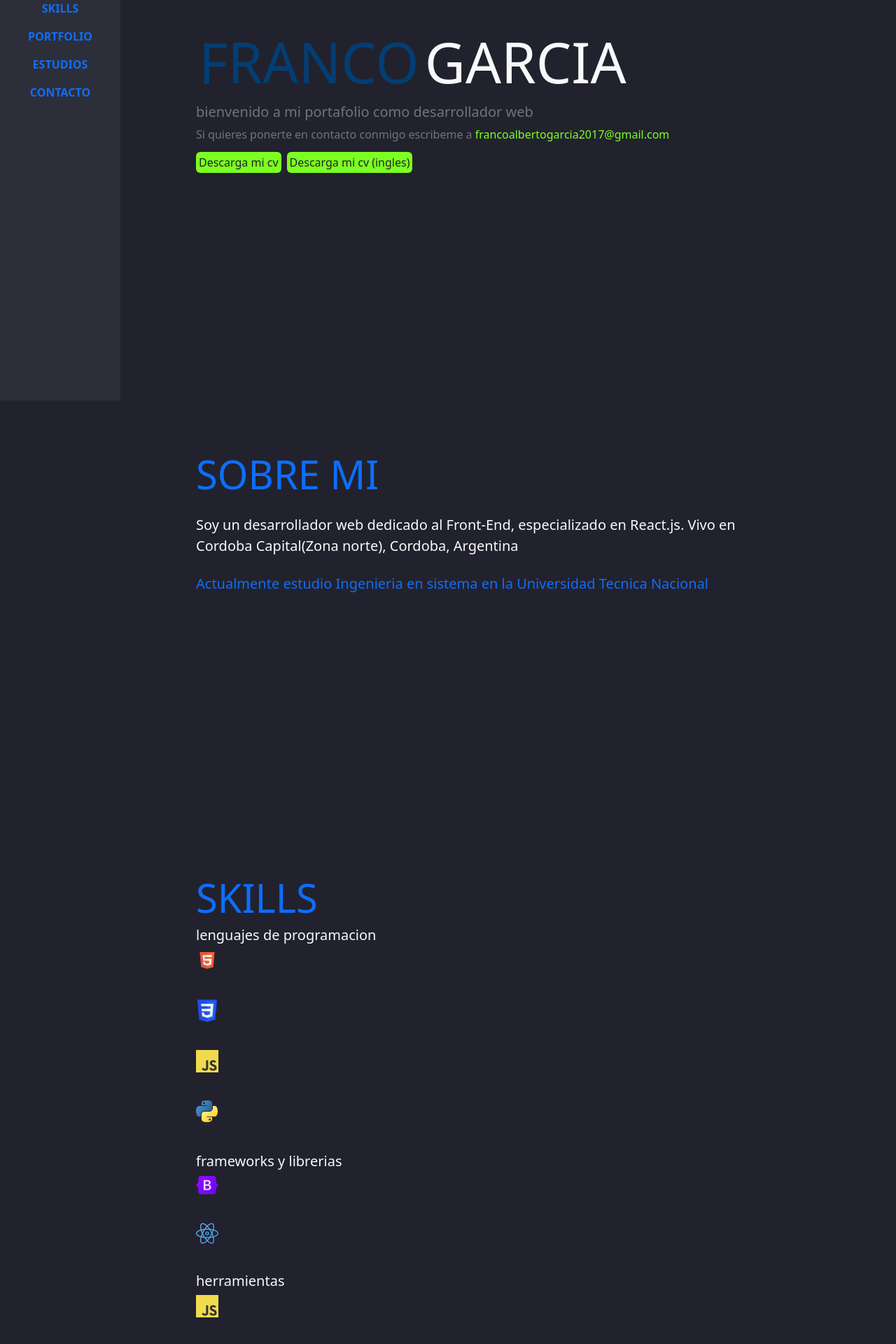
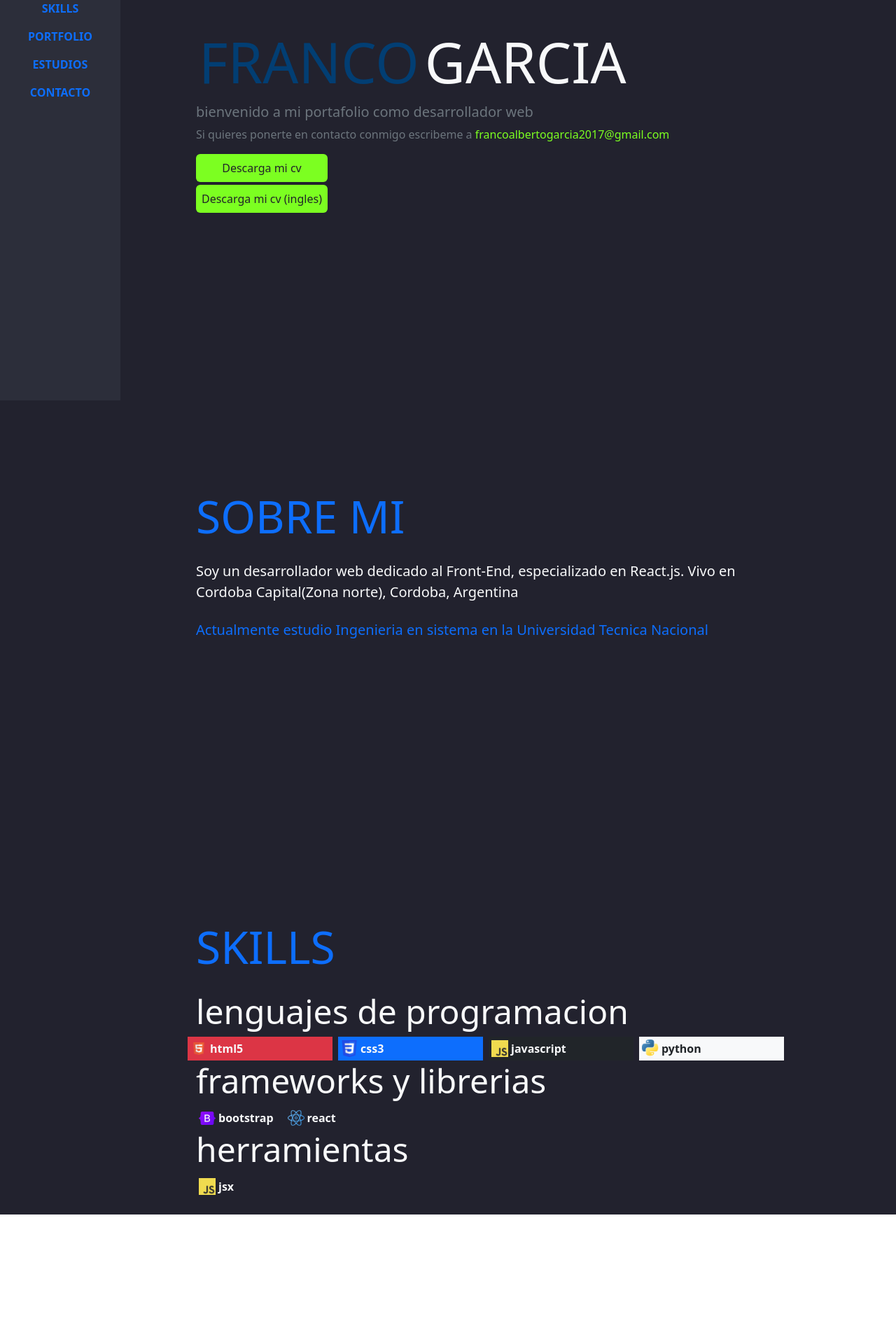
Before and after one commit to francogarcia02/Franco_Garcia-portfolio, a React (Create React App) app: page / in a window 1280 px wide. Shown: the part 228-2148 px from the top of the page at 70% size. After the commit the page ends 1963 px from the top, so only its background shows below. Built offline with nearby package versions, Linux system fonts and the light colour scheme.

Commit message:
seccion añadida

```diff
--- a/src/App.css
+++ b/src/App.css
@@ -56,5 +56,12 @@ hr{
 }
 
 .icon-width{
-  width: 2rem;
+  width: 1.5rem;
 }
+
+.grid{
+  display: grid;
+  grid-template-rows: repeat(2, auto);
+  justify-content: start;
+  gap: 5%;
+}
--- a/src/components/AboutMe/AboutMe.jsx
+++ b/src/components/AboutMe/AboutMe.jsx
@@ -2,7 +2,7 @@ const AboutMe = () =>{
     return(
         <div className="space" id="Sobre-mi">
             <section id="Sobre-mi" className="">
-                <h1 className="display-4 text-primary mb-4">SOBRE MI</h1>
+                <h1 className="display-3 text-primary mb-4">SOBRE MI</h1>
                 <p className="lead text-light mb-4">Soy un desarrollador web dedicado al Front-End, especializado en React.js. Vivo en Cordoba Capital(Zona norte), Cordoba, Argentina</p>
                 <p className="lead text-primary mb-4">Actualmente estudio Ingenieria en sistema en la Universidad Tecnica Nacional</p>
             </section>
--- a/src/components/Presentation/Presentation.jsx
+++ b/src/components/Presentation/Presentation.jsx
@@ -9,13 +9,9 @@ const Presentation = () =>{
                 <h5 className="text-secondary">bienvenido a mi portafolio como desarrollador web</h5>
             </div>
             <p className="text-secondary">Si quieres ponerte en contacto conmigo escribeme a <a className="text-green text-decoration-none" href="mailto:francoalbertogarcia2017@gmail.com">francoalbertogarcia2017@gmail.com</a></p>
-            <div className="d-flex flex-row">
-                <div className="me-2">
-                    <a className="text-decoration-none bg-green text-dark p-1 text-center  rounded" href="assets/pdfs/FrancoGarcia-Curriculum.pdf">Descarga mi cv</a>
-                </div>
-                <div>
-                    <a className="text-decoration-none bg-green text-dark p-1 text-center  rounded" href="assets/pdfs/FrancoGarcia-Curriculum(Ingles).pdf">Descarga mi cv (ingles)</a>
-                </div>
+            <div className="grid">
+                <a className="text-decoration-none bg-green text-dark p-2 text-center rounded" href="assets/pdfs/FrancoGarcia-Curriculum.pdf">Descarga mi cv</a>
+                <a className="text-decoration-none bg-green text-dark p-2 text-center rounded" href="assets/pdfs/FrancoGarcia-Curriculum(Ingles).pdf">Descarga mi cv (ingles)</a>
             </div>
         </div>
     )
--- a/src/components/Skills/Skills.jsx
+++ b/src/components/Skills/Skills.jsx
@@ -1,47 +1,47 @@
 const Skills = () =>{
     return(
         <div id="Habilidades" className="">
-            <h1 className="text-primary display-4">SKILLS</h1>
+            <h1 className="text-primary display-3 mb-4">SKILLS</h1>
             <div>
-                <h1 className="text-light h5">lenguajes de programacion</h1>
-                <div className="">
-                    <div className="">
-                        <img className="icon-width" src="assets/img/logos/HTML5.png" alt="html"/>
-                        <p className="">html5</p>
+                <h1 className="text-light display-5 mb-2">lenguajes de programacion</h1>
+                <div className="row">
+                    <div className="col bg-danger me-2 p-1 d-flex align-items-center">
+                        <img className="icon-width me-1" src="assets/img/logos/HTML5.png" alt="html"/>
+                        <p className="text-light m-0 me-1 text-bold">html5</p>
                     </div>
-                    <div className="">
-                        <img className="icon-width" src="assets/img/logos/CSS3.png" alt="html"/>
-                        <p className="">css3</p>
+                    <div className="col bg-primary me-2 p-1 d-flex align-items-center">
+                        <img className="icon-width me-1" src="assets/img/logos/CSS3.png" alt="html"/>
+                        <p className="text-light m-0 me-1 text-bold">css3</p>
                     </div>
-                    <div className="">
-                        <img className="icon-width" src="assets/img/logos/JAVASCRIPT.png" alt="html"/>
-                        <p className="">javascript</p>
+                    <div className="col bg-dark me-2 p-1 d-flex align-items-center">
+                        <img className="icon-width me-1" src="assets/img/logos/JAVASCRIPT.png" alt="html"/>
+                        <p className="text-light m-0 me-1 text-bold">javascript</p>
                     </div>
-                    <div className="">
-                        <img className="icon-width" src="assets/img/logos/PYTHON.png" alt="html"/>
-                        <p className="">python</p>
+                    <div className="col bg-light me-2 p-1 d-flex align-items-center">
+                        <img className="icon-width me-1" src="assets/img/logos/PYTHON.png" alt="html"/>
+                        <p className="text-dark m-0 me-1 text-bold">python</p>
                     </div>
                 </div>
             </div>
             <div>
-                <h1 className="text-light h5">frameworks y librerias</h1>
-                <div className="">
-                    <div className="">
-                        <img className="icon-width" src="assets/img/logos/BOOTSTRAP.png" alt="html"/>
-                        <p className="">bootstrap</p>
+                <h1 className="text-light display-5 mb-2">frameworks y librerias</h1>
+                <div className="d-flex">
+                    <div className="me-2 p-1 d-flex align-items-center">
+                        <img className="icon-width me-1" src="assets/img/logos/BOOTSTRAP.png" alt="html"/>
+                        <p className="text-light m-0 me-1 text-bold">bootstrap</p>
                     </div>
-                    <div className="">
-                        <img className="icon-width" src="assets/img/logos/REACT.png" alt="html"/>
-                        <p className="">react</p>
+                    <div className="me-2 p-1 d-flex align-items-center">
+                        <img className="icon-width me-1" src="assets/img/logos/REACT.png" alt="html"/>
+                        <p className="text-light m-0 me-1 text-bold">react</p>
                     </div>
                 </div>
             </div>
             <div>
-                <h1 className="text-light h5">herramientas</h1>
-                <div className="">
-                    <div className="">
-                        <img className="icon-width" src="assets/img/logos/JAVASCRIPT.png" alt="html"/>
-                        <p className="">jsx</p>
+                <h1 className="text-light display-5 mb-2">herramientas</h1>
+                <div className="d-flex">
+                    <div className="me-2 p-1 d-flex align-items-center">
+                        <img className="icon-width me-1" src="assets/img/logos/JAVASCRIPT.png" alt="html"/>
+                        <p className="text-light m-0 me-1 text-bold">jsx</p>
                     </div>
                 </div>
             </div>
```
